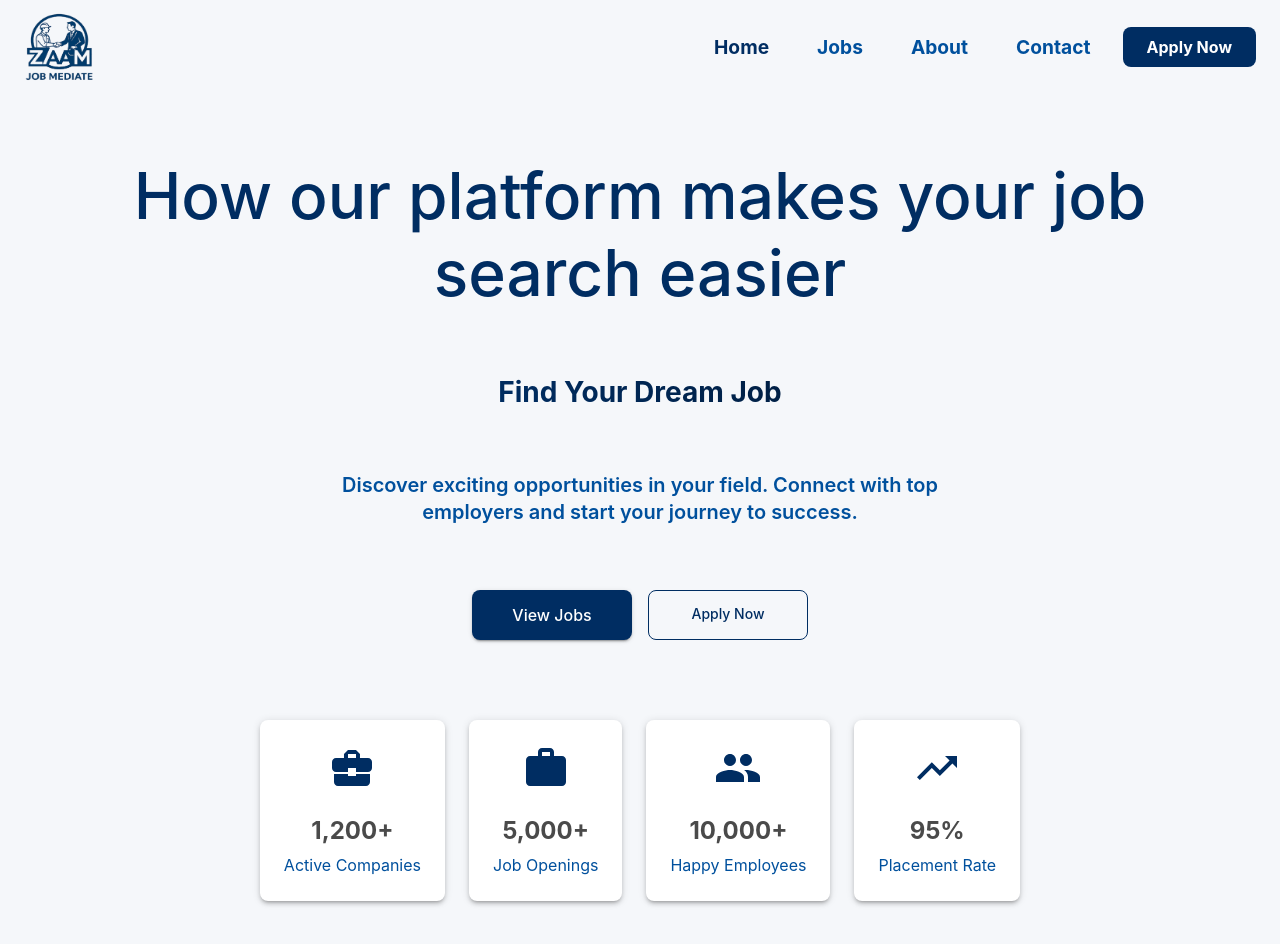
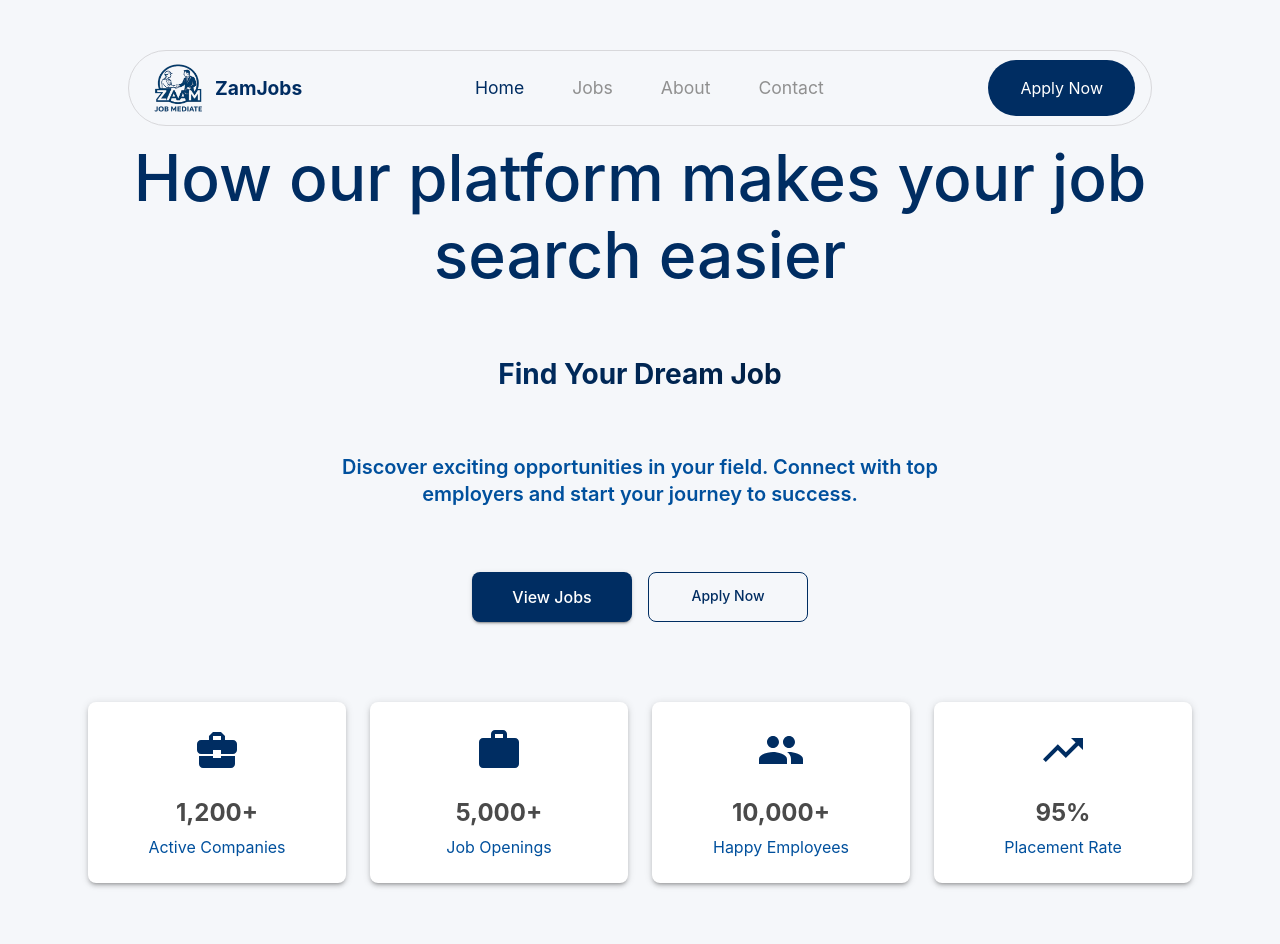
Before and after one commit to MhdRashidpadikkal/zam-jobs, a Next.js app: page / in a window 1280 px wide. Shown: the top 944 px of the page. Built offline with nearby package versions, Linux system fonts and the light colour scheme.

Commit message:
feat: header ui completed

```diff
--- a/src/app/about/page.tsx
+++ b/src/app/about/page.tsx
@@ -23,7 +23,7 @@ export default function AboutPage() {
   ];
 
   return (
-    <Container maxWidth="lg" sx={{ py: 4 }}>
+    <Container maxWidth="lg" sx={{ py: 4}}>
       <Typography variant="h4" component="h1" sx={{ mb: 4, color: 'primary.main', textDecoration: 'none' }}>
         About Us
       </Typography>
--- a/src/app/globals.css
+++ b/src/app/globals.css
@@ -1,4 +1,5 @@
 body {
   margin: 0;
   font-family: var(--font-inter), "Inter", sans-serif;
+  overflow-x: hidden;
 }
--- a/src/components/Header.tsx
+++ b/src/components/Header.tsx
@@ -1,124 +1,255 @@
 "use client";
 
-import { Box, IconButton, Toolbar, Typography } from '@mui/material';
-import Image from 'next/image';
-import { usePathname } from 'next/navigation';
-import { useTheme } from '@mui/material/styles';
-import Link from 'next/link';
+import {
+  Box,
+  Drawer,
+  IconButton,
+  List,
+  ListItem,
+  Typography,
+} from "@mui/material";
+import Image from "next/image";
+import { usePathname } from "next/navigation";
+import { useTheme } from "@mui/material/styles";
+import Link from "next/link";
+import { useState } from "react";
+import DehazeIcon from "@mui/icons-material/Dehaze";
+import CloseIcon from "@mui/icons-material/Close";
 
-const isActiveRoute = (pathname: string, route: string) => {
-  return pathname === route || pathname.startsWith(route);
-};
+interface NavLinkTypes {
+  title: string;
+  url: string;
+}
+const navLinks: NavLinkTypes[] = [
+  {
+    title: "Home",
+    url: "/",
+  },
+  {
+    title: "Jobs",
+    url: "/jobs",
+  },
+  {
+    title: "About",
+    url: "/about",
+  },
+  {
+    title: "Contact",
+    url: "/contact",
+  },
+];
 
 export default function Header() {
   const pathname = usePathname();
   const theme = useTheme();
+  const [toggle, setToggle] = useState<boolean>(false);
+  const toggleDrawer = (toggle: boolean) => () => {
+    setToggle(toggle);
+  };
 
   return (
-    <Box sx={{ flexGrow: 1 }}>
-      <Toolbar sx={{ display: 'flex', justifyContent: 'space-between' }}>
+    <Box>
+      <Box
+        sx={{
+          position: "relative",
+          top: "50px",
+          flexGrow: 1,
+          display: "flex",
+          justifyContent: "center",
+          width: "100vw",
+          zIndex: "10",
+        }}
+      >
+        <Box
+          sx={{
+            display: "flex",
+            justifyContent: "space-between",
+            alignItems: "center",
+            width: { xs: "90vw", md: "80vw" },
+            borderRadius: { xs: "15px", md: "50px" },
+            px: 2,
+            border: 1,
+            borderColor: "#D8D8DB",
+          }}
+        >
           {/* Left side: Logo */}
-        <Box sx={{ display: 'flex', alignItems: 'center' }}>
-          <IconButton
-            component={Link}
-            href="/"
-            size="large"
-            edge="start"
-          >
+          <Box sx={{ display: "flex", alignItems: "center", px: 1 }}>
+            <IconButton component={Link} href="/" size="large" edge="start">
               <Image
                 src="/images/common/zam-job-logo-icon.png"
                 alt="Zam Job Logo"
-              width={70}
-              height={70}
+                width={50}
+                height={50}
                 priority
               />
             </IconButton>
-        </Box>
-
-        {/* Navigation Links */}
-        <Box sx={{ display: 'flex', alignItems: 'center', gap: 2 }}>
             <Typography
               component={Link}
               href="/"
               sx={{
+                color: theme.palette.primary.main,
+                textDecoration: "none",
+                fontWeight: "bold",
+                fontSize: "1.2em",
+              }}
+            >
+              ZamJobs
+            </Typography>
+          </Box>
+
+          {/* Navigation Links */}
+          <Box
+            sx={{
+              display: { xs: "none", md: "flex" },
+              alignItems: "center",
+              gap: 2,
+            }}
+          >
+            {navLinks.map((items, index) => {
+              return (
+                <Typography
+                  key={index}
+                  component={Link}
+                  href={items.url}
+                  sx={{
                     px: 2,
-              color: pathname === '/' ? theme.palette.primary.main : theme.palette.secondary.main,
-              textDecoration: 'none',
-              fontWeight: 'bold',
-              fontSize: '1.2rem',
-              '&:hover': {
-                color: pathname === '/' ? theme.palette.primary.main : theme.palette.primary.main,
+                    color:
+                      pathname === items.url
+                        ? theme.palette.primary.main
+                        : theme.palette.secondary.contrastText,
+                    textDecoration: "none",
+                    fontSize: "1.1rem",
+                    "&:hover": {
+                      color:
+                        pathname === items.url
+                          ? theme.palette.primary.main
+                          : theme.palette.primary.main,
                     },
                   }}
                 >
-            Home
+                  {items.title}
                 </Typography>
-          <Typography
-            component={Link}
-            href="/jobs"
+              );
+            })}
+          </Box>
+
+          <Box sx={{ display: { xs: "flex", md: "none" } }}>
+            <IconButton
+              onClick={toggleDrawer(true)}
               sx={{
-              px: 2,
-              color: pathname === '/jobs' ? theme.palette.primary.main : theme.palette.secondary.main,
-              textDecoration: 'none',
-              fontWeight: 'bold',
-              fontSize: '1.2rem',
-              '&:hover': {
-                color: pathname === '/jobs' ? theme.palette.primary.main : theme.palette.primary.main,
+                backgroundColor: theme.palette.primary.main,
+                borderRadius: "5px",
+                padding: 1,
+                "&:hover": {
+                  backgroundColor: theme.palette.secondary.main,
                 },
               }}
             >
-            Jobs
-          </Typography>
-          <Typography
+              <DehazeIcon sx={{ color: theme.palette.primary.contrastText }} />
+            </IconButton>
+          </Box>
+
+          <Box
             component={Link}
-            href="/about"
+            href="/apply"
             sx={{
-              px: 2,
-              color: pathname === '/about' ? theme.palette.primary.main : theme.palette.secondary.main,
-              textDecoration: 'none',
-              fontWeight: 'bold',
-              fontSize: '1.2rem',
-              '&:hover': {
-                color: pathname === '/about' ? theme.palette.primary.main : theme.palette.primary.main,
+              display: { xs: "none", md: "flex" },
+              color: "white",
+              backgroundColor: theme.palette.primary.main,
+              textDecoration: "none",
+              px: 4,
+              py: 2,
+              borderRadius: "50px",
+              transition: "background-color 0.3s ease",
+              "&:hover": {
+                backgroundColor: theme.palette.secondary.main,
               },
             }}
           >
-            About
-          </Typography>
+            <Typography>Apply Now</Typography>
+          </Box>
+        </Box>
+        <Box>
+          <Drawer
+            sx={{ position: "relative" }}
+            anchor="top"
+            open={toggle}
+            onClose={toggleDrawer(false)}
+          >
+            <List sx={{ padding: 2 }}>
+              {navLinks.map((item, index) => {
+                return (
+                  <ListItem
+                    onClick={toggleDrawer(false)}
+                    sx={{ padding: 3, borderBottom: "1px solid gray" }}
+                    key={index}
+                    component={Link}
+                    href={item.url}
+                  >
                     <Typography
-            component={Link}
-            href="/contact"
                       sx={{
-              px: 2,
-              color: pathname === '/contact' ? theme.palette.primary.main : theme.palette.secondary.main,
-              textDecoration: 'none',
-              fontWeight: 'bold',
-              fontSize: '1.2rem',
-              '&:hover': {
-                color: pathname === '/contact' ? theme.palette.primary.main : theme.palette.primary.main,
+                        color:
+                          pathname === item.url
+                            ? theme.palette.primary.main
+                            : theme.palette.secondary.contrastText,
+                        fontSize: "16px",
+                        fontWeight: "600",
+                        "&:hover": {
+                          color: theme.palette.primary.main,
+                          fontWeight: "700",
+                          fontSize: "16px",
                         },
                       }}
                     >
-            Contact
+                      {item.title}
                     </Typography>
-          <Box component={Link} href="/apply" sx={{
-            color: 'white',
+                  </ListItem>
+                );
+              })}
+              <Box
+                component={Link}
+                href="/apply"
+                sx={{
+                  display: { xs: "flex", md: "none", justifyContent: "center" },
+                  color: "white",
                   backgroundColor: theme.palette.primary.main,
-            textDecoration: 'none',
-            px: 3,
-            py: 1,
-            borderRadius: 2,
-            fontWeight: 'bold',
-            transition: 'background-color 0.3s ease',
-            '&:hover': {
+                  textDecoration: "none",
+                  px: 4,
+                  py: 2,
+                  mt: 2,
+                  borderRadius: "10px",
+                  transition: "background-color 0.3s ease",
+                  "&:hover": {
                     backgroundColor: theme.palette.secondary.main,
                   },
-          }}>
-            Apply Now
+                }}
+              >
+                <Typography>Apply Now</Typography>
               </Box>
-
+            </List>
+            <IconButton
+              onClick={toggleDrawer(!toggle)}
+              sx={{
+                position: "absolute",
+                right: "5%",
+                top: "6.5%",
+                padding: "10px",
+              }}
+            >
+              <CloseIcon
+                sx={{
+                  backgroundColor: theme.palette.primary.main,
+                  color: theme.palette.primary.contrastText,
+                  borderRadius: 2,
+                  "&:hover": {
+                    backgroundColor: theme.palette.secondary.main,
+                  },
+                }}
+              />
+            </IconButton>
+          </Drawer>
         </Box>
-      </Toolbar>
+      </Box>
     </Box>
   );
 }
--- a/src/components/Hero.tsx
+++ b/src/components/Hero.tsx
@@ -153,28 +153,28 @@ export default function Hero() {
 
         <Box sx={{ mt: 6, width: '100%' }}>
           <Grid container spacing={3} justifyContent="center">
-            <Grid item xs={12} sm={6} md={3}>
+            <Grid size={{xs: 12, sm: 12, md: 3}}>
               <StatCard
                 icon={<BusinessCenter sx={{ fontSize: '3rem' }} />}
                 value="1,200+"
                 label="Active Companies"
               />
             </Grid>
-            <Grid item xs={12} sm={6} md={3}>
+            <Grid size={{xs: 12, sm: 12, md: 3}}>
               <StatCard
                 icon={<Work sx={{ fontSize: '3rem' }} />}
                 value="5,000+"
                 label="Job Openings"
               />
             </Grid>
-            <Grid item xs={12} sm={6} md={3}>
+            <Grid size={{xs: 12, sm: 12, md: 3}}>
               <StatCard
                 icon={<People sx={{ fontSize: '3rem' }} />}
                 value="10,000+"
                 label="Happy Employees"
               />
             </Grid>
-            <Grid item xs={12} sm={6} md={3}>
+            <Grid size={{xs: 12, sm: 12, md: 3}}>
               <StatCard
                 icon={<TrendingUp sx={{ fontSize: '3rem' }} />}
                 value="95%"
--- a/src/theme.ts
+++ b/src/theme.ts
@@ -8,6 +8,7 @@ export const theme = createTheme({
     },
     secondary: {
       main: '#00509D',
+      contrastText:'#909090'
     },
     background: {
       default: '#F5F7FA',
@@ -80,6 +81,6 @@ export const theme = createTheme({
           },
         },
       },
-    },
+    }
   },
 });
```
Lines whose indentation alone changed are shown as unchanged.
